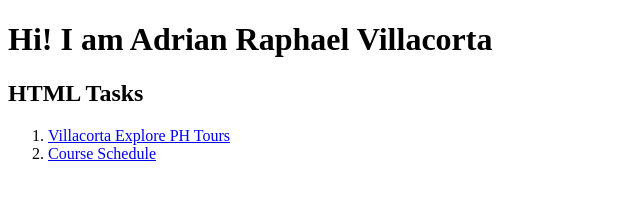
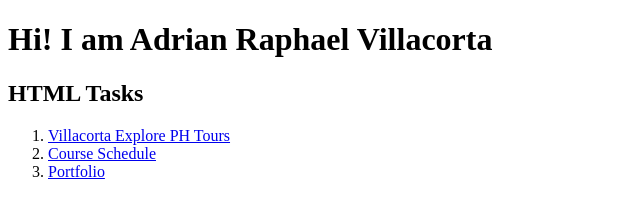
Before and after one commit to adrianraphaelvillacorta/adrianraphaelvillacorta.github.io, a plain HTML site: page index.html in a window 1280 px wide. Shown: the whole page, without its empty margins (0-640 px from the left). Drawn offline with Linux system fonts and the light colour scheme.

Commit message:
Update index.html

```diff
--- a/index.html
+++ b/index.html
@@ -17,6 +17,9 @@
       <li>
         <a href="CourseSchedule.html">Course Schedule</a>
       </li>
+         <li>
+        <a href="VillacortaPortfolio.html">Portfolio</a>
+      </li>
     </ol>
   </body>
 </html>
```
